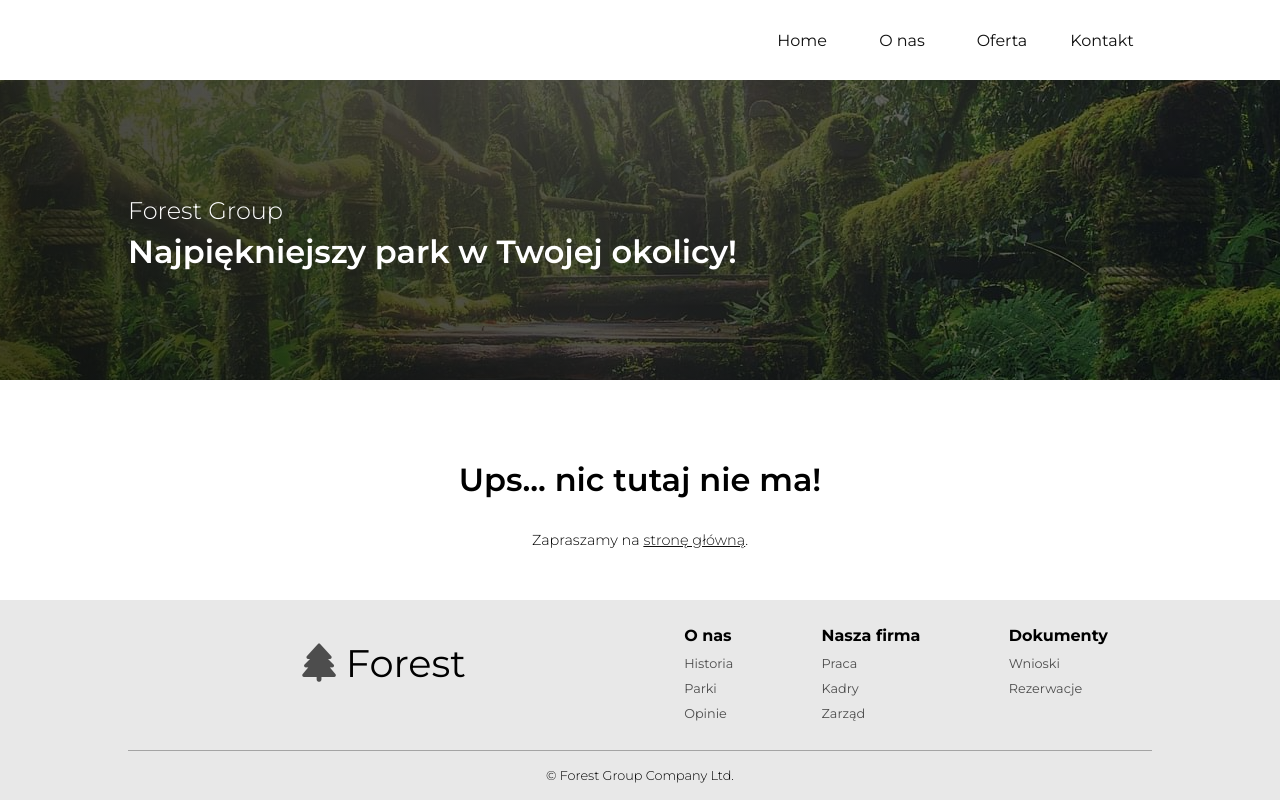
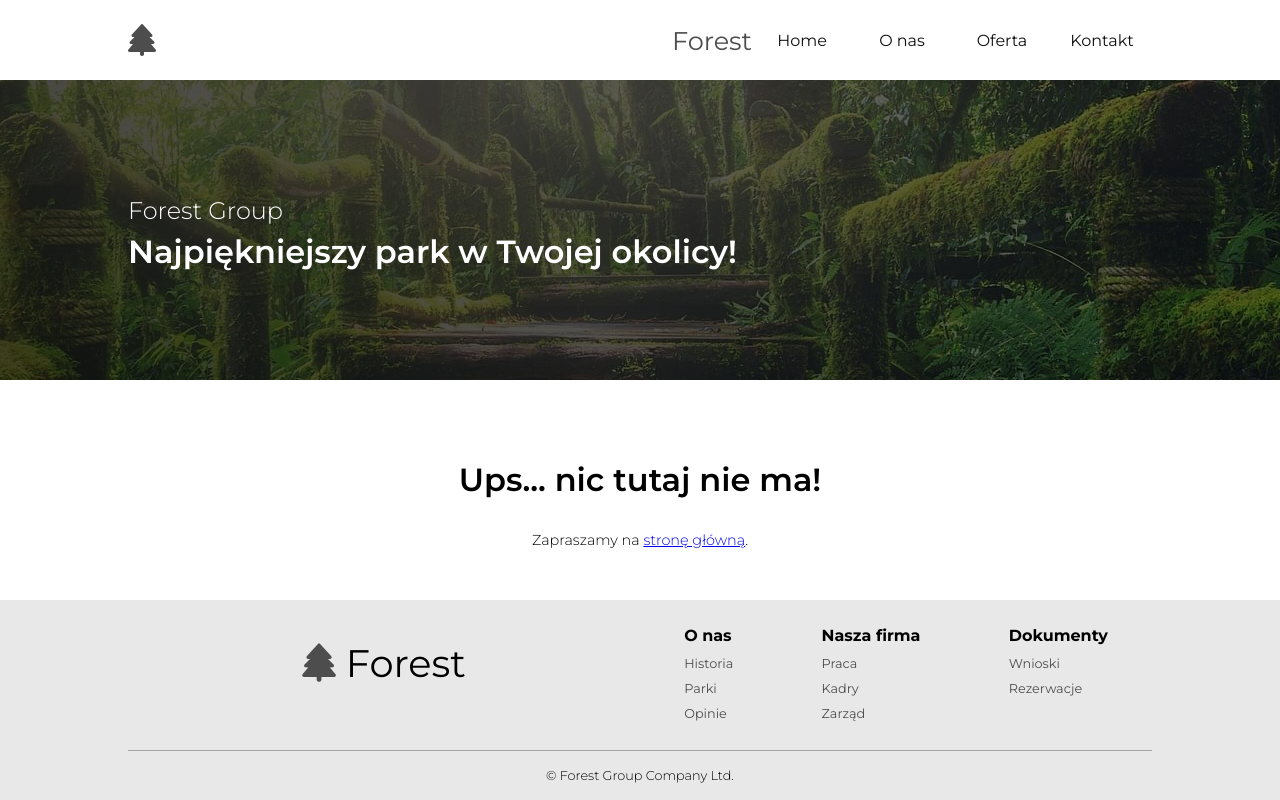
Before and after one commit to evelina-di/forest-website, a website: page 404.html in a window 1280 px wide. Drawn offline with nearby package versions, Linux system fonts and the light colour scheme.

Commit message:
poprawka tla

```diff
--- a/404.html
+++ b/404.html
@@ -26,10 +26,10 @@
 
     <div class="wrapper wrapper__nav">
 
-        <!-- <a href="index.html" class="nav__logo">
+        <a href="index.html" class="nav__logo">
             <i class="fa-solid fa-tree"></i>
             <a class="nav__company-name">Forest</a>
-        </a> -->
+        </a>
 
         <a class="nav__link nav__link-home" href="index.html">Home</a>
         <a class="nav__link nav__link-about-us" href="index.html#about-us">O nas</a>
--- a/src/sass/main.scss
+++ b/src/sass/main.scss
@@ -38,10 +38,10 @@ p {
 	text-align: justify;
 }
 
-a {
-	text-decoration: none;
-	color: $black;
-}
+// a {
+// 	text-decoration: none;
+// 	color: $black;
+// }
 
 .wrapper {
 	position: relative;
@@ -133,6 +133,7 @@ a {
 			font-size: 2rem;
 			font-weight: light;
 			margin-bottom: 1em;
+			z-index: 50;
 		}
 	}
 }
@@ -145,7 +146,7 @@ a {
 	height: 100vh;
 	width: 100vw;
 	position: fixed;
-	z-index: -1;
+	z-index: -5;
 }
 
 .header-mob {
```
Also changed, not shown: contact.html (+2 -2 lines), index.html (+2 -2 lines), offer.html (+2 -2 lines), thankyou.html (+2 -2 lines), dist/css/main.min.css, 1 other file.
